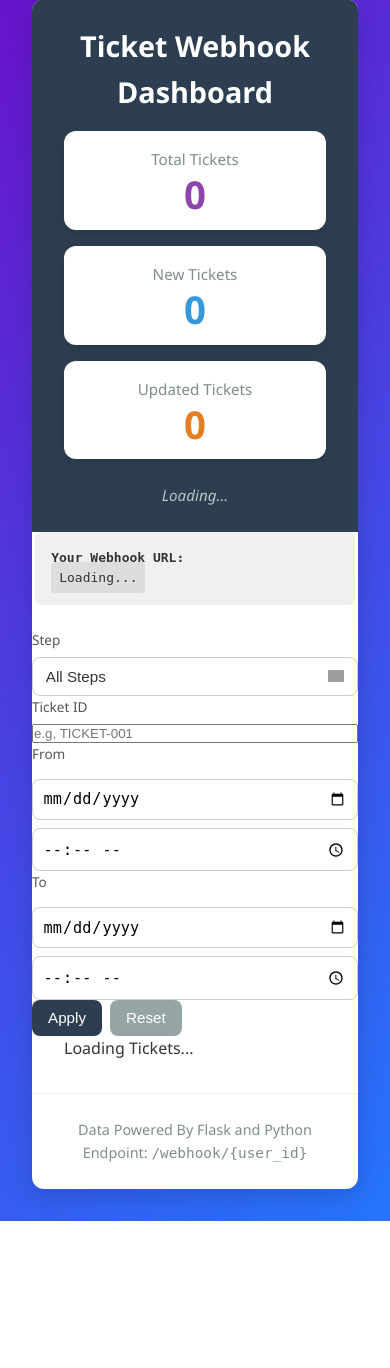
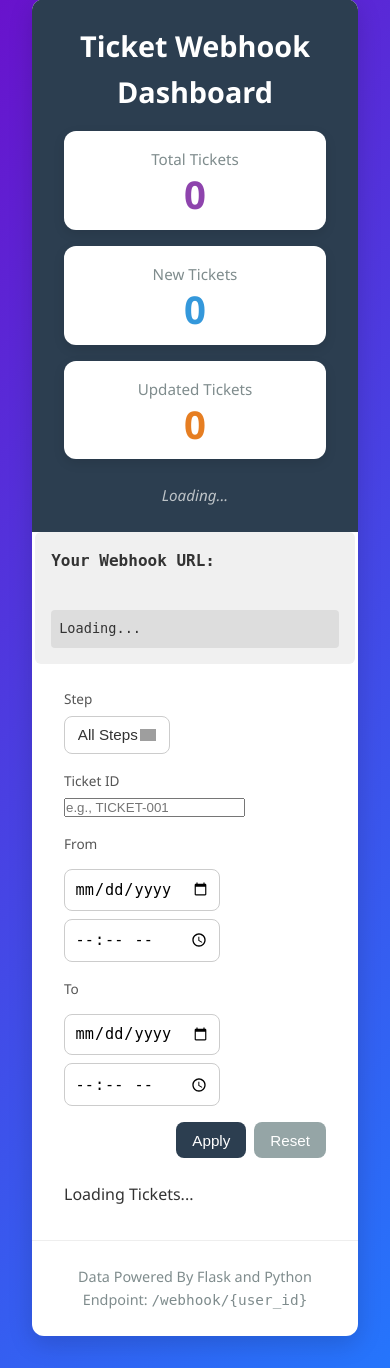
Before and after one commit to Ghostified/webhook_tracker_kati, a Flask app: page /1 in a window 390 px wide. Shown: the part 33-1401 px from the top of the page. Before the commit the page ends 1254 px from the top, so only its background shows below. Run offline with Flask 3, Linux system fonts and the light colour scheme; grey boxes are pictures that could not be loaded.

Commit message:
html and css, styling horrid

```diff
--- a/static/styles.css
+++ b/static/styles.css
@@ -35,6 +35,7 @@ body {
   margin-bottom: 1rem;
 }
 
+/* stats cards */
 .stats-container {
   display: flex;
   gap: 1rem;
@@ -53,6 +54,7 @@ body {
   box-shadow: 0 4px 12px rgba(0, 0, 0, 0.1);
   transition: transform 0.2s ease;
 }
+
 
 .stat-card:hover {
   transform: translateY(-3px);
@@ -100,11 +102,31 @@ body {
   font-family: monospace;
 }
 
+.webhook-url-box strong {
+  display: block;
+  margin-bottom: 0.5rem;
+  font-size: 1rem;
+}
+
 .webhook-url-box code{
   background: #ddd;
   padding: 0.5rem;
   border-radius: 4px;
   word-break: break-all;
+  font-size: 0.95rem;
+  display: inline-block;
+  width: 100%;
+  margin-top: 0.5rem;
+}
+
+/* filter */
+
+.filters {
+  display: flex;
+  gap: 1rem;
+  margin: 0 2rem 1.5rem;
+  flex-wrap: wrap;
+  align-items: end;
 }
 
 .filter-group{
@@ -168,22 +190,6 @@ body {
   outline: none;
 }
 
-/* Better Mobile experience */
-@media (max-width: 768px) {
-  .filter-group,
-  .filter-group.datetime {
-    min-width: auto;
-    grid-template-columns: 1fr;
-  }
-
-    .filter-group.datetime input[type="date"],
-    .filter-group.datetime input[type="time"] {
-      width: 100%;
-    }
-}
-
-
-
 /* Actions Buttons*/
 .filter-actions {
   display: flex;
@@ -193,22 +199,22 @@ body {
 }
 
 .btn-primary,
-.btn-secondary{
+.btn-secondary {
   padding: 0.6rem 1rem;
   border: none;
   border-radius: 8px;
   font-size: 0.95rem;
   cursor: pointer;
-  transition: background 0.2s ease;
+  transition: 0.2s ease;
   font-weight: 500;
 }
 
-.btn-primary{
-  background: #2c3e50 ;
+.btn-primary {
+  background: #2c3e50;
   color: white;
 }
 
-.btn-primary:hover{
+.btn-primary:hover {
   background: #1a252f;
 }
 
@@ -221,12 +227,32 @@ body {
   background: #7f8c8d;
 }
 
+/* Actions (clear buttons) */
+.actions {
+  margin: 0 2rem 1.5rem;
+  text-align: right;
+}
+
+.actions button {
+  background: #e74c3c;
+  color: white;
+  border: none;
+  padding: 0.5rem 1rem;
+  border-radius: 6px;
+  cursor: pointer;
+  font-size: 0.95rem;
+}
+
+.actions button:hover {
+  background: 0 2rem 2rem;
+}
+
 /* Ticket List */
-.content{
+.content {
   padding: 0 2rem 2rem;
 }
 
-.ticket{
+.ticket {
   background: #f9fafa;
   border-left: 4px solid #3498db;
   border-radius: 8px;
@@ -235,18 +261,18 @@ body {
   transition: transform 0.2s ease, box-shadow 0.2s ease;
 }
 
-.ticket:hover{
+.ticket:hover {
   transform: translateY(-2px);
   box-shadow: 0 4px 12px rgba(0, 0, 0, 0.1);
 }
 
-.ticket h3{
+.ticket h3 {
   margin-bottom: 0.5rem;
   color: #2c3e50;
   font-size: 1.2rem;
 }
 
-.status{
+.status {
   font-size: 0.85em;
   font-weight: 600;
   padding: 0.25rem 0.5rem;
@@ -255,11 +281,22 @@ body {
 }
 
 .step-new,
-.step-open  { background: #3498db; }
-.step-in-progress { background: #f39c12; }
+.step-open {
+  background: #3498db;
+}
+
+.step-in-progress {
+  background: #f39c12;
+}
+
 .step-closed,
-.step-resolved {background: #e74c3c; }
-.step-on-hold { background: #95a5a6;}
+.step-resolved {
+  background: #e74c3c;
+}
+
+.step-on-hold {
+  background: #95a5a6;
+}
 
 .tag {
   display: inline-block;
@@ -287,10 +324,26 @@ footer {
   border-top: 1px solid #eee;
 }
 
-/* Responsive design */
+
+
+/* Better Mobile experience */
 @media (max-width: 768px) {
-  .filters, .stats-container {
-    flex-direction: column;
-    align-items: stretch;
+  .filter-group,
+  .filter-group.datetime {
+    min-width: auto;
+    grid-template-columns: 1fr;
   }
+
+    .filter-group.datetime input[type="date"],
+    .filter-group.datetime input[type="time"] {
+      width: 100%;
+    }
+
+    .filter-actions {
+      justify-content: flex-end;
+    }
+
+    .webhook-url-box code {
+      font-size: 0.85rem;
+    }
 }
--- a/templates/index.html
+++ b/templates/index.html
@@ -51,15 +51,15 @@
               <option value="">All Steps</option>
               <option value="new">New</option>
               <option value="open">Open</option>
-              <option value="in-progres">In Progress</option>
-              <option value="closed">Close</option>
+              <option value="in-progress">In Progress</option>
+              <option value="closed">Closed</option>
             </select>
            </div>
 
            <!-- ticket id filter -->
             <div class="filter-group">
               <label for="filter-ticket-id">Ticket ID</label>
-              <input type="text" id="filter-ticket-id" placeholder="e.g, TICKET-001">
+              <input type="text" id="filter-ticket-id" placeholder="e.g., TICKET-001">
             </div>
 
             <!-- From Date Time -->
```
